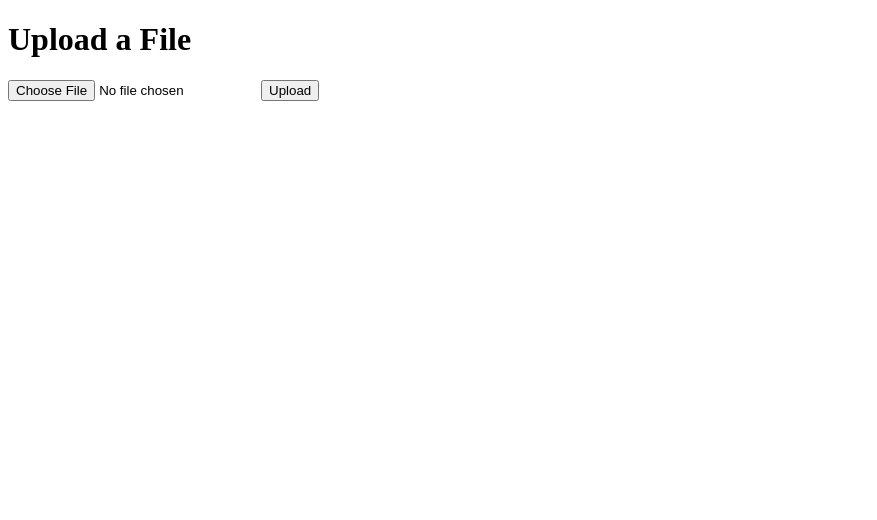
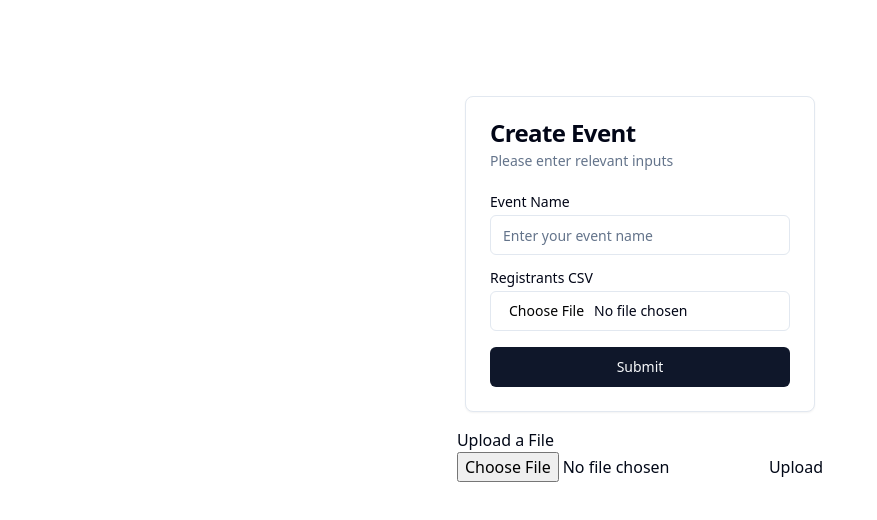
Before and after one commit to homebrew-ec-foss/event-loop-backend, a Next.js app in the folder event-loop-frontend/: page /create in a window 1280 px wide. Shown: the top 520 px of the page, without its empty margins (0-877 px from the left). Built offline with nearby package versions, Linux system fonts and the light colour scheme.

Commit message:
feat(WIP): /create page for new events

```diff
--- a/event-loop-frontend/pages/create.js
+++ b/event-loop-frontend/pages/create.js
@@ -1,9 +1,21 @@
+"use client"
+
+import "@/app/globals.css"
+import { Card, CardContent, CardDescription, CardHeader, CardTitle } from "@/components/ui/card"
+import { Input } from "@/components/ui/input"
+import { Label } from "@/components/ui/label"
+import { Button } from "@/components/ui/button"
+import {useToast} from "@/components/ui/use-toast"
+import * as React from "react"
+
 import { useState } from "react";
+
 
 export default function FileUpload() {
   const [file, setFile] = useState(null);
   const [status, setStatus] = useState("");
   const [content, setContent] = useState("");
+  const { toast } = useToast()
 
   const handleFileChange = (event) => {
     setFile(event.target.files[0]);
@@ -41,10 +53,45 @@ export default function FileUpload() {
   };
 
   return (
+    <main className="flex min-h-screen flex-col items-center p-24 gap-4">
+    <Card className="w-[350px]">
+      <CardHeader>
+        <CardTitle>Create Event</CardTitle>
+        <CardDescription>Please enter relevant inputs</CardDescription>
+      </CardHeader>
+      <CardContent>
+        <form onSubmit={() => {}}>
+          <div className="flex flex-col gap-4">
+            <div className="flex flex-col space-y-1.5">
+              <Label>Event Name</Label>
+              <Input id="event-name" type="text" placeholder="Enter your event name" required/>
+            </div>
+            {/* <div className="flex flex-col space-y-1.5">
+              <Label>Event Date</Label>
+              <Input id="event-date" type="date" placeholder="Enter event date" required/>
+            </div>   */}
+            <div className="flex flex-col space-y-1.5">
+              <Label>Registrants CSV</Label>
+              <Input type="file" accept=".csv" />
+            </div>
+            <div className="flex flex-col space-y-1.5">
+              <Button type="submit" onClick={() => {
+                toast({
+                  title: "Event Created",
+                  description: "Event has been created successfully",
+                  type: "success",
+                });
+              }}>Submit</Button>
+            </div>
+          </div>
+        </form>
+      </CardContent>
+    </Card>
+
     <div>
       <h1>Upload a File</h1>
       <form onSubmit={handleSubmit}>
-        <input type="file" onChange={handleFileChange} />
+        <input type="file" onChange={handleFileChange} accept=".csv" />
         <button type="submit">Upload</button>
       </form>
       {status && <p>{status}</p>}
@@ -55,5 +102,6 @@ export default function FileUpload() {
         </div>
       )}
     </div>
+    </main>
   );
 }
--- a/event-loop-frontend/pages/shadcn.js
+++ b/event-loop-frontend/pages/shadcn.js
@@ -1,18 +1,14 @@
 "use client"
 
 import "@/app/globals.css"
-import { Button } from "@/components/ui/button"
-import { Calendar } from "@/components/ui/calendar"
 import { Card, CardContent, CardDescription, CardHeader, CardTitle } from "@/components/ui/card"
-import { useToast } from "@/components/ui/use-toast"
 import { Input } from "@/components/ui/input"
 import { Label } from "@/components/ui/label"
 import * as React from "react"
 
 export default function ToastSimple() {
-  const { toast } = useToast()
 
-  const [date, setDate] = React.useState(new Date())
+
   return (
     <main className="flex min-h-screen flex-col items-center p-24 gap-10">
       <Card className="w-[350px]">
```
